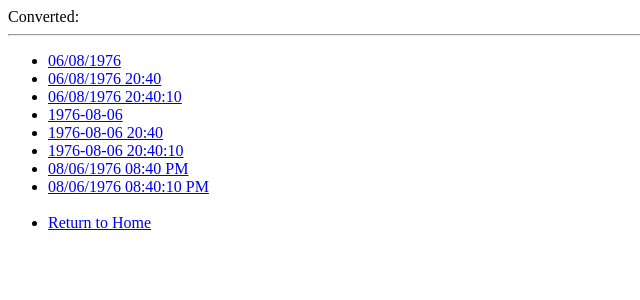
After one commit to silviodelgado/flywork-poc, a PHP site: template src/Views/Home/dates.php in a window 1280 px wide. The commit adds this page. Shown: the top 300 px of the page, without its empty margins (0-640 px from the left). Run offline with PHP 8.4, Linux system fonts and the light colour scheme; the template is opened without the code that fills it, so the values that code supplies are empty.

Commit message:
DateTime input tests

```diff
--- /dev/null
+++ b/src/Views/Home/dates.php
@@ -0,0 +1,29 @@
+<!DOCTYPE html>
+<html lang="en">
+<head>
+    <meta charset="UTF-8">
+    <meta name="viewport" content="width=device-width, initial-scale=1.0">
+    <meta http-equiv="X-UA-Compatible" content="ie=edge">
+    <title>DateTime to DB Format Tests</title>
+</head>
+<body>
+    <div>
+        <?php
+            echo 'Converted: ' . $dt;
+        ?>
+    </div>
+    <hr>
+    <ul>
+        <li><a href="/home/date?dt=06/08/1976">06/08/1976</a></li>
+        <li><a href="/home/date?dt=06/08/1976 20:40">06/08/1976 20:40</a></li>
+        <li><a href="/home/date?dt=06/08/1976 20:40:10">06/08/1976 20:40:10</a></li>
+        <li><a href="/home/date?dt=1976-08-06">1976-08-06</a></li>
+        <li><a href="/home/date?dt=1976-08-06 20:40">1976-08-06 20:40</a></li>
+        <li><a href="/home/date?dt=1976-08-06 20:40:10">1976-08-06 20:40:10</a></li>
+        <li><a href="/home/date?dt=08/06/1976 08:40 PM">08/06/1976 08:40 PM</a></li>
+        <li><a href="/home/date?dt=08/06/1976 08:40:10 PM">08/06/1976 08:40:10 PM</a></li>
+        <br>
+        <li><a href="/">Return to Home</a></li>
+    </ul>
+</body>
+</html>
--- a/src/Views/Home/index.php
+++ b/src/Views/Home/index.php
@@ -24,6 +24,7 @@
         <li><a href="/home/index">Home (alternative 2)</a></li>
         <li><a href="/home/test">Home Test</a></li>
         <li><a href="/home/other-test">Other Home Test</a></li>
+        <li><a href="/home/date">DateTime</a></li>
         <br>
         <li><a href="/home/invalid">Invalid (throws an Exception)</a></li>
         <br>
```
Also changed, not shown: src/Controllers/Home.php (+8 -1 lines).
